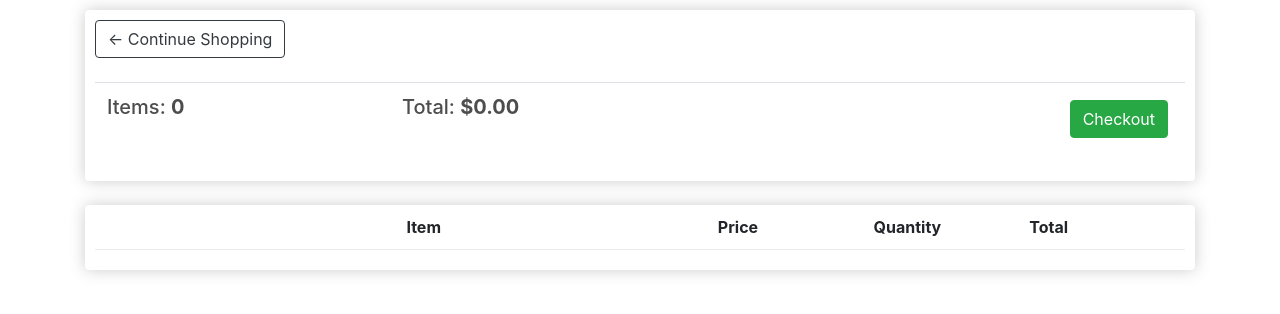
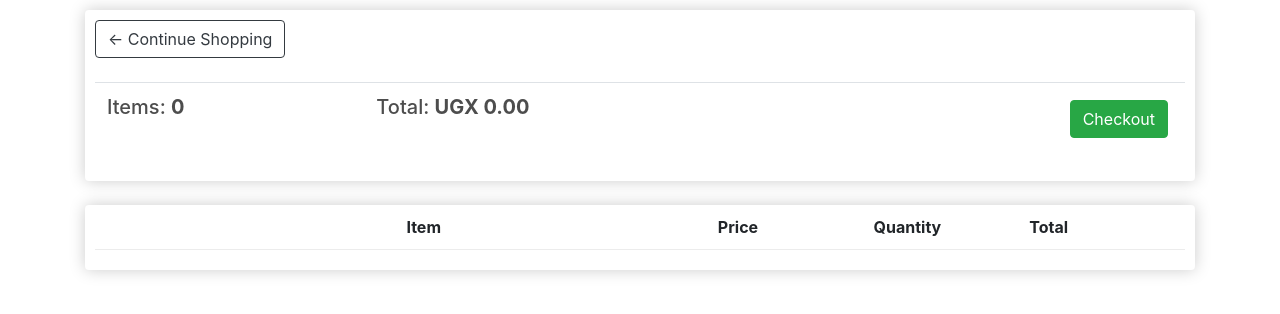
Before and after one commit to PerezChris99/Agri-Market-E-Commerce, a Django app: page /cart/ in a window 1280 px wide. Shown: the part 57-371 px from the top of the page. Run offline with Django 4.2, Linux system fonts and the light colour scheme; lists and menus that the app fills with data are empty; some libraries are stand-ins or nearby versions.

```diff
--- a/store/templates/store/cart.html
+++ b/store/templates/store/cart.html
@@ -12,7 +12,7 @@
                 <table class="table">
                     <tr>
                         <th><h5>Items: <strong>{{order.get_cart_items}}</strong></h5></th>
-                        <th><h5>Total: <strong>${{order.get_cart_total|floatformat:2}}</strong></h5></th>
+                        <th><h5>Total: <strong>UGX {{order.get_cart_total|floatformat:2}}</strong></h5></th>
                         <th>
                             <a style="float:right; margin:5px" class="btn btn-success" href="{% url 'checkout' %}">Checkout</a>
                         </th>
@@ -35,7 +35,7 @@
             <div class="cart-row">
                 <div style="flex:2"><img class="row-image" src="{{item.product.imageURL}}"></div>
                 <div style="flex:2">{{item.product.name}}</div>
-                <div style="flex:1">${{item.product.price|floatformat:2}}</div>
+                <div style="flex:1">UGX {{item.product.price|floatformat:2}}</div>
                 <div style="flex:1">
                     <p class="quantity">{{item.quantity}}</p>
                     <div class="quantity">
@@ -44,7 +44,7 @@
                         <img data-product="{{item.product.id}}" data-action="remove" class="chg-quantity update-cart" src="{% static  'images/arrow-down.png' %}">
                     </div>
                 </div>
-                    <div style="flex:1">${{item.get_total}}</div>
+                    <div style="flex:1">UGX {{item.get_total}}</div>
             </div>
             {% endfor %}
         </div>
--- a/store/templates/store/checkout.html
+++ b/store/templates/store/checkout.html
@@ -65,7 +65,7 @@
 				{% endfor %}
 
 				<h5>Items: {{order.get_cart_items}}</h5>
-				<h5>Total: ${{order.get_cart_total|floatformat:2}}</h5>
+				<h5>Total: UGX {{order.get_cart_total|floatformat:2}}</h5>
 			</div>
 		</div>
 	</div>
--- a/store/templates/store/store.html
+++ b/store/templates/store/store.html
@@ -11,7 +11,7 @@
                 <button data-product={{product.id}} data-action="add" class="btn btn-outline-secondary add-btn update-cart">Add to Cart</button>
 		        <a class="btn btn-outline-success" href="#">View</a>
 		        <h4 style="display: inline-block;float: right">
-                    ${{product.price|floatformat:2}}
+                    UGX {{product.price|floatformat:2}}
                 </h4>
 
             </div>
```
Also changed, not shown: store/templates/store/signin.html (added), store/templates/store/signup.html (added).
